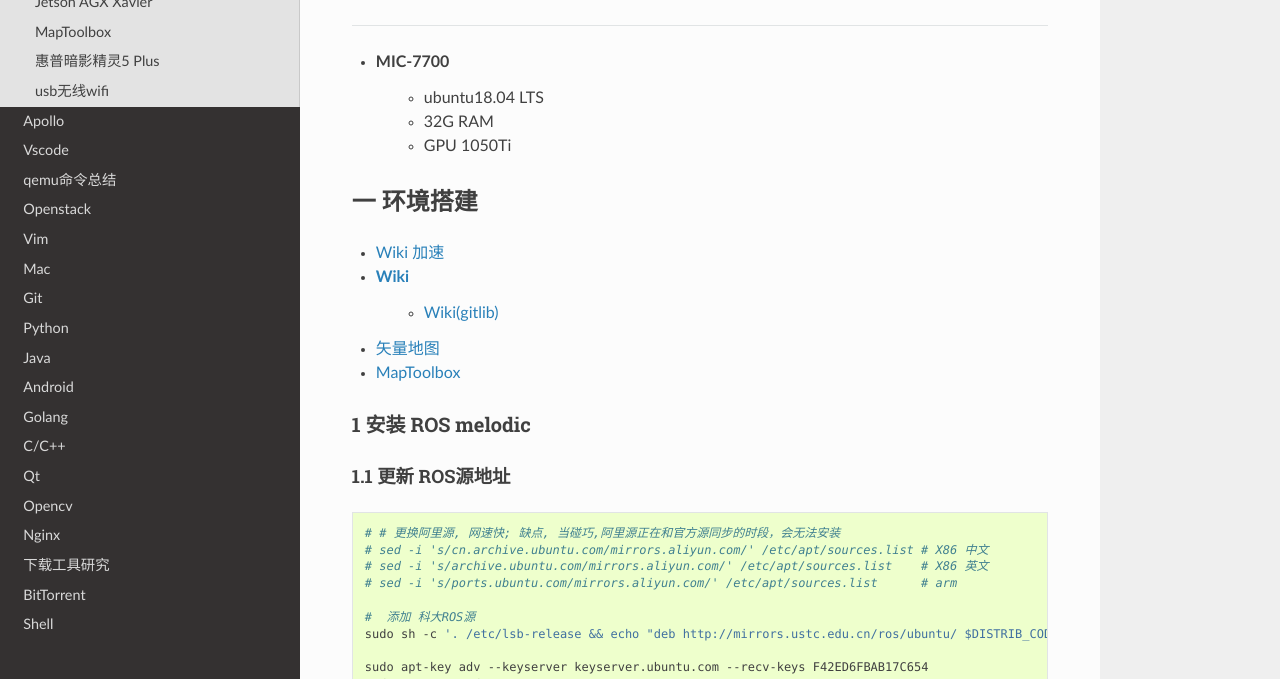
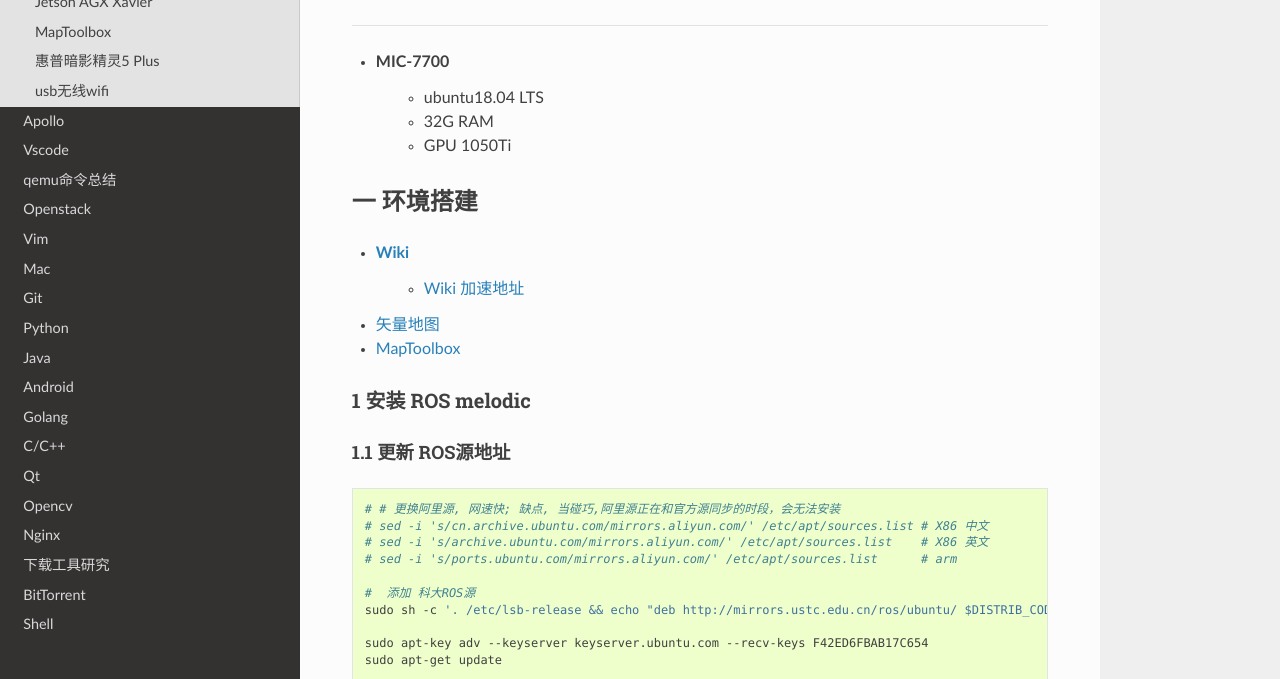
Before and after one commit to my-rds-store/my_space, a Sphinx documentation site: the page built from source/autoware/index.rst, in a window 1280 px wide and 900 px high, cut to the strip 221-900 px from the top of the window. Built offline with Sphinx 7.4.7 and the Read the Docs theme 2.0.0, drawn with Linux system fonts in a browser that asks for light colours.

Commit message:
update ...

```diff
--- a/source/autoware/index.rst
+++ b/source/autoware/index.rst
@@ -15,9 +15,8 @@ Autoware
 一 环境搭建
 ------------
 
-* `Wiki 加速 <https://hub.fastgit.org /Autoware-AI/autoware.ai/wiki>`_
 * `Wiki <https://github.com/Autoware-AI/autoware.ai/wiki>`_
-    * `Wiki(gitlib)  <https://gitlab.com/autowarefoundation/autoware.ai/autoware/-/wikis/home>`_
+    * `Wiki 加速地址 <https://hub.fastgit.org /Autoware-AI/autoware.ai/wiki>`_
 * `矢量地图 <https://account.tier4.jp/accounts/login/>`_
 * `MapToolbox <https://github.com/autocore-ai/MapToolbox/tree/lanelet2>`_
 
```
